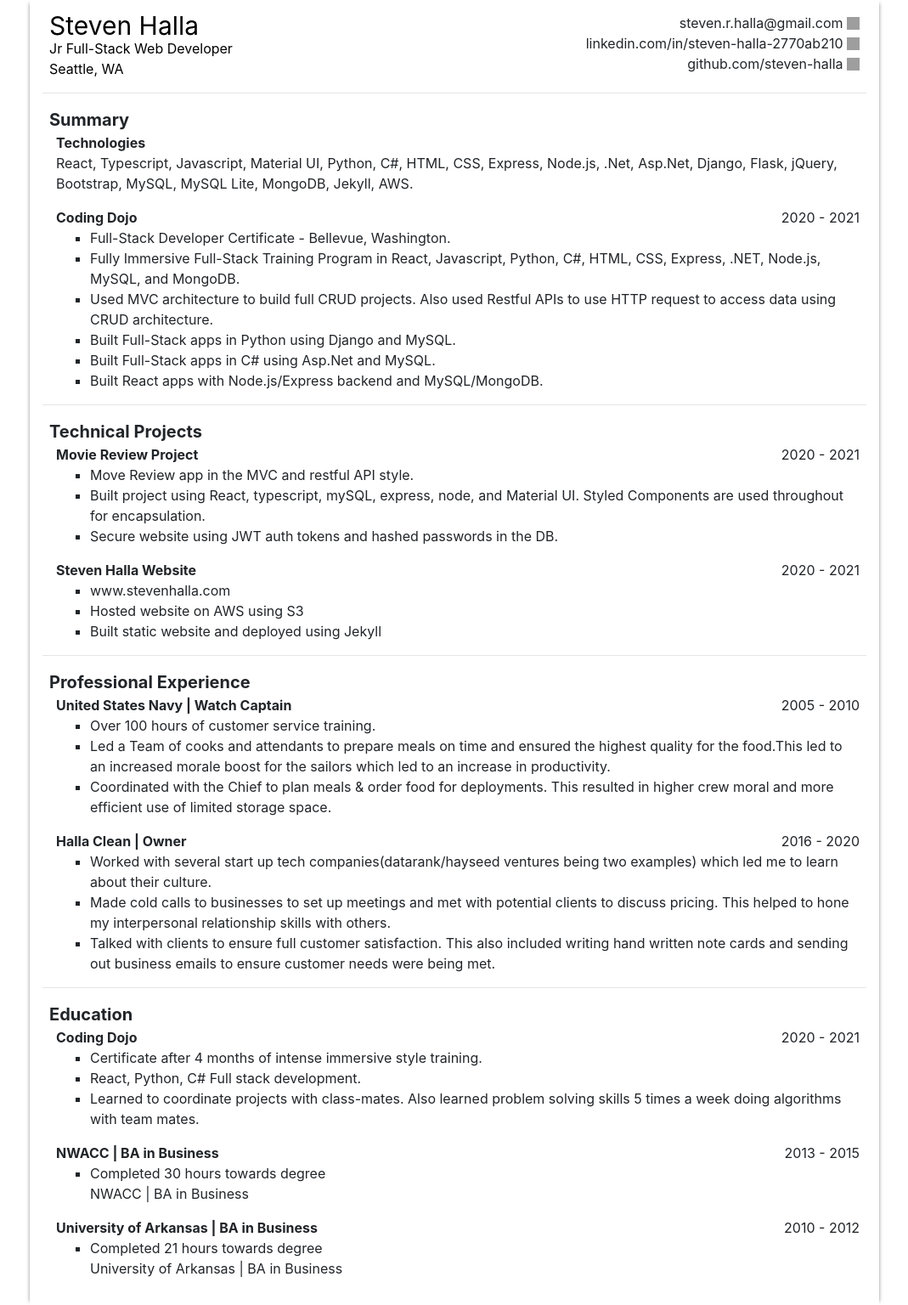
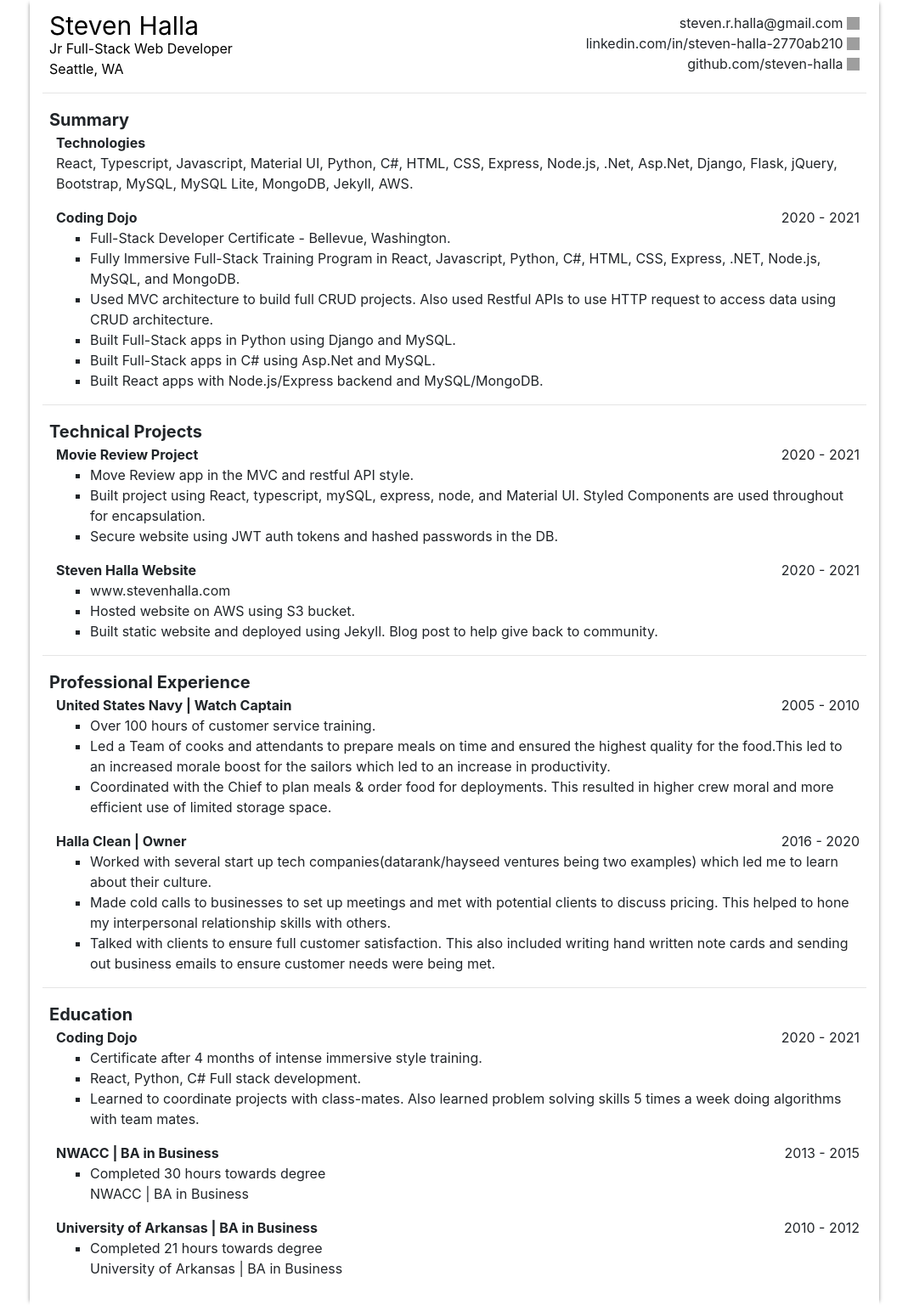
Before and after one commit to steven-halla/stevehalla.com, a Jekyll site: the page built from resume.html, in a window 1280 px wide. Shown: the whole page at 85% size, without its empty margins (105-1174 px from the left). Built offline with Jekyll 4.4.1, drawn with Linux system fonts in a browser that asks for light colours; grey boxes are pictures that could not be loaded.

Commit message:
"updated resume

```diff
--- a/resume.html
+++ b/resume.html
@@ -155,10 +155,10 @@ permalink: /resume/
                     www.stevenhalla.com
                 </li>
                 <li class="activity-description-item">
-                    Hosted website on AWS using S3
+                    Hosted website on AWS using S3 bucket.
                 </li>
                 <li class="activity-description-item">
-                    Built static website and deployed using Jekyll
+                    Built static website and deployed using Jekyll. Blog post to help give back to community.
                 </li>
             </ul>
         </div>
```
